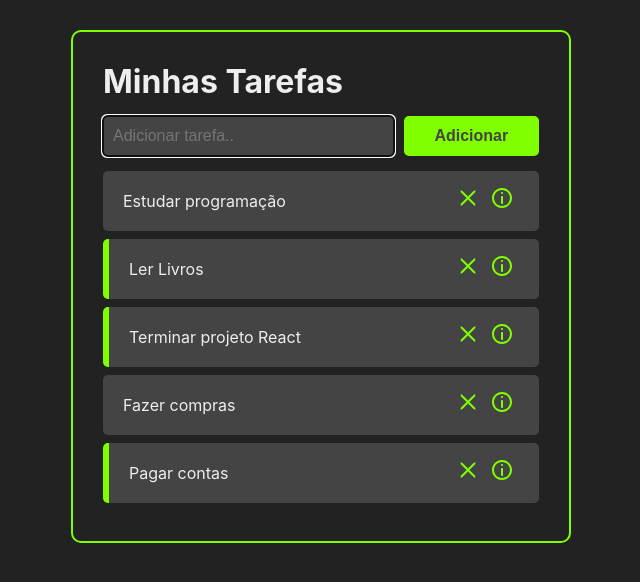
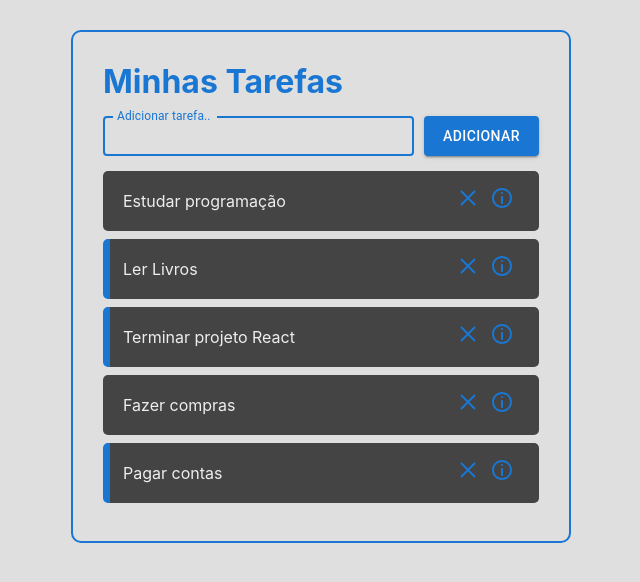
Before and after one commit to DanielRovira/react-todos-list, a React (Create React App) app: page / in a window 1280 px wide. Shown: the top 582 px of the page, without its empty margins (319-959 px from the left). Built offline with nearby package versions, Linux system fonts and the light colour scheme.

Commit message:
Materialize

```diff
--- a/package.json
+++ b/package.json
@@ -1,10 +1,13 @@
 {
   "name": "react-todos-list",
-  "version": "1.0",
+  "version": "1.2",
   "homepage": "https://danielrovira.github.io/react-todos-list",
   "private": true,
   "dependencies": {
+    "@emotion/react": "^11.10.4",
+    "@emotion/styled": "^11.10.4",
     "@material/textfield": "^14.0.0",
+    "@mui/material": "^5.10.4",
     "@testing-library/jest-dom": "^5.16.4",
     "@testing-library/react": "^13.3.0",
     "@testing-library/user-event": "^13.5.0",
--- a/src/components/AddTask.jsx
+++ b/src/components/AddTask.jsx
@@ -1,6 +1,8 @@
 import React, { useState } from 'react';
 
-import Button from './Button';
+// import Button from './Button';
+import Button from '@mui/material/Button';
+import TextField from '@mui/material/TextField';
 
 import './css/AddTask.css';
 
@@ -19,17 +21,19 @@ const AddTask = ({ handleTaskAddition }) => {
 
     return (
         <div className='add-task-container'>
-            <input
+            <TextField
                 autoFocus
-                placeholder="Adicionar tarefa.."
+                // placeholder="Adicionar tarefa.."
                 onChange={handleInputChange}
                 value={inputData}
                 className='add-task-input'
+                size="small"
+                variant="outlined" id="outlined-basic" label="Adicionar tarefa.."
                 type="text"
                 onKeyDown={event => { if (event.key === "Enter") {handleTaskAddition(inputData)}}}
             />
             <div className="add-task-button-container">
-                <Button onClick={handleAddTaskClick}>Adicionar</Button>
+                <Button variant="contained" className='add-button' onClick={handleAddTaskClick}>Adicionar</Button>
              </div>
         </div>
     );
--- a/src/components/Header.jsx
+++ b/src/components/Header.jsx
@@ -1,7 +1,7 @@
 import React from 'react';
 
 const Header = () => {
-    return <h1 style={{ color: "#eee"}}>Minhas Tarefas</h1>
+    return <h1 style={{ color: "#1976d2"}}>Minhas Tarefas</h1>
 };
 
 export default Header;
--- a/src/components/Task.jsx
+++ b/src/components/Task.jsx
@@ -12,7 +12,7 @@ const Task = ({ task, handleTaskClick, handleTaskDeletion }) => {
     return (
         <div
             className="task-container"
-            style={task.completed ? {borderLeft: '6px solid chartreuse'} : {}}
+            style={task.completed ? {borderLeft: '7px solid #1976d2', padding: '15px 20px 15px 13px'} : {}}
         >
             <div className='task-title' onClick={() => handleTaskClick(task.id)}>
                 {task.title}
--- a/src/components/TaskDetails.jsx
+++ b/src/components/TaskDetails.jsx
@@ -1,7 +1,8 @@
 import React from 'react';
 import { useNavigate, useParams } from "react-router-dom"
 import { useEffect } from 'react';
-import Button from './Button';
+// import Button from './Button';
+import Button from '@mui/material/Button';
 
 import './css/TaskDetails.css'
 
@@ -26,7 +27,7 @@ const TaskDetails = ({ handleDescAddition }) => {
     return (
         <>
             <div className='back-button-container'>
-                <Button onClick={handleBackButtonClick}>Voltar</Button>
+                <Button variant='contained' className='back-button' onClick={handleBackButtonClick}>Voltar</Button>
             </div>
             <div className="task-details-container">
                 <h2>{params.taskTitle}</h2>
--- a/src/components/css/AddTask.css
+++ b/src/components/css/AddTask.css
@@ -5,18 +5,15 @@
 }
 
 .add-task-input {
-    height: 40px;
     width: 100%;
-    padding: 0 10px;
-    border-radius: 5px;
-    border: none;
-    flex: 2;
-    background-color: #444;
-    color: #eee;
-    font-size: 16px;
 }
 
 .add-task-button-container {
     margin-left: 10px;
     flex: 1;
 }
+
+.add-button {
+    height: 40px;
+    width: 115px;
+}
--- a/src/components/css/App.css
+++ b/src/components/css/App.css
@@ -3,7 +3,7 @@
     margin: 30px auto;
     overflow: auto;
     min-height: 300px;
-    border: 2px solid chartreuse;
+    border: 2px solid #1976d2;
     padding: 30px;
     border-radius: 10px;
 }
--- a/src/components/css/Task.css
+++ b/src/components/css/Task.css
@@ -4,8 +4,8 @@
     padding: 15px 20px;
     display: flex;
     border-radius: 5px;
+    color: #eee;
     justify-content: space-between;
-    color: #eee;
     align-items: center;
 }
 
@@ -24,7 +24,7 @@
     background-color: #444;
     border: none;
     font-size: 24px;
-    color: chartreuse;
+    color: #1976d2;
     cursor: pointer;
     margin: 0 5px;
 }
--- a/src/components/css/TaskDetails.css
+++ b/src/components/css/TaskDetails.css
@@ -1,11 +1,12 @@
 .task-details-container {
-    background: #444;
-    margin: 15px 0;
+    background-color: #444;
+    margin: 8px 0;
     padding: 15px 20px;
     display: flex;
+    border-radius: 5px;
+    color: #eee;
     flex-direction: column;
-    color: #eee;
-    border-radius: 5px;
+    height: 60px;
 }
 
 .task-details-container h2 {
@@ -14,8 +15,16 @@
 }
 
 .back-button-container {
-    width: 30%;
-    margin-top: 10px;
+    width: 100%;
+    height: 40px;
+    margin: 15px 0;
+    display: flex;
+    justify-content: flex-end;
+}
+
+.back-button {
+    height: 40px;
+    width: 115px;
 }
 
 .task-input-detail {
--- a/src/components/css/index.css
+++ b/src/components/css/index.css
@@ -12,7 +12,7 @@ body {
     sans-serif;
   -webkit-font-smoothing: antialiased;
   -moz-osx-font-smoothing: grayscale;
-  background-color: #222;
+  background-color: rgb(223, 223, 223);
 }
 
 code {
```
Also changed, not shown: public/manifest.json, 2 other files (tests, documents, lock files or other folders).
